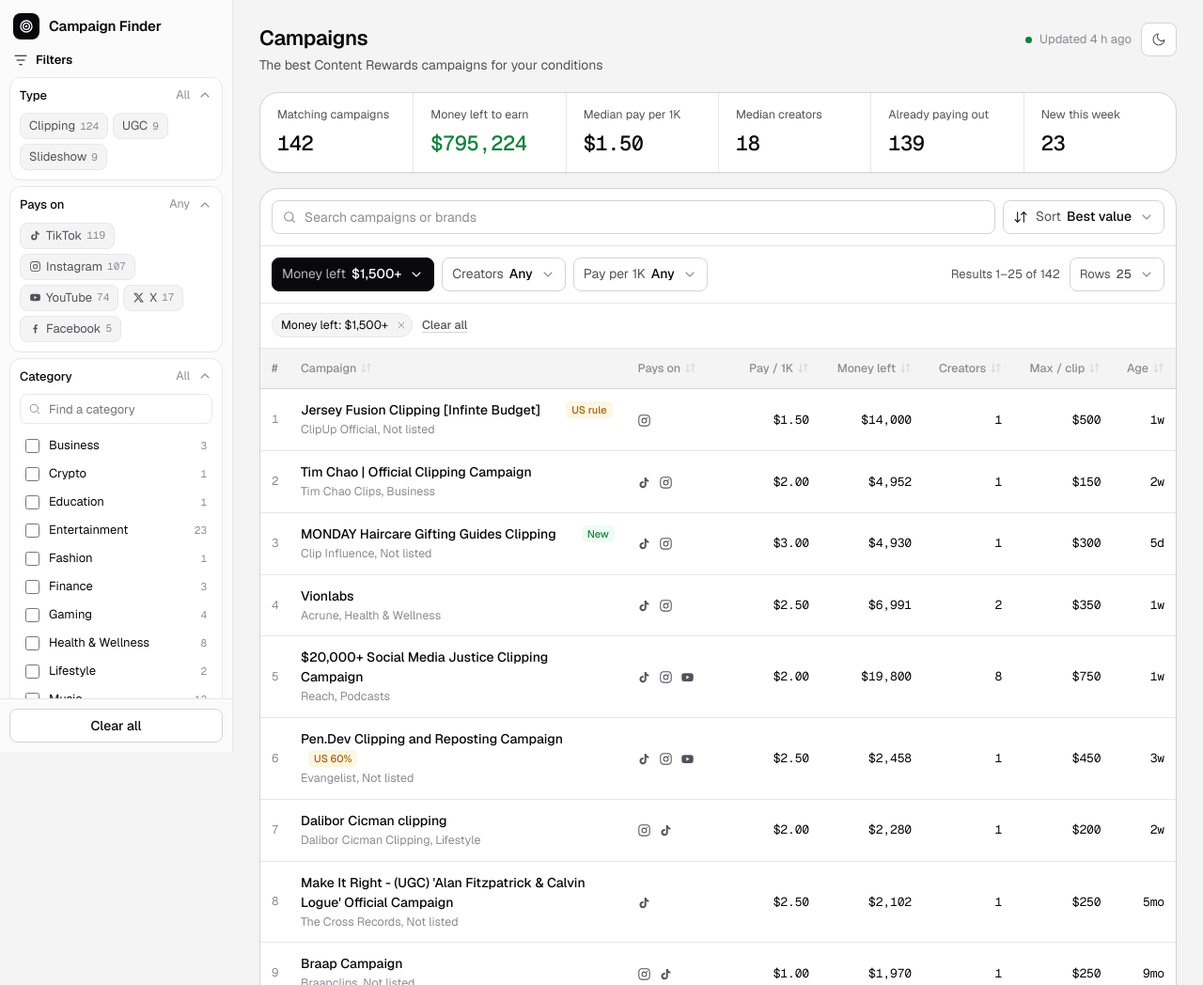
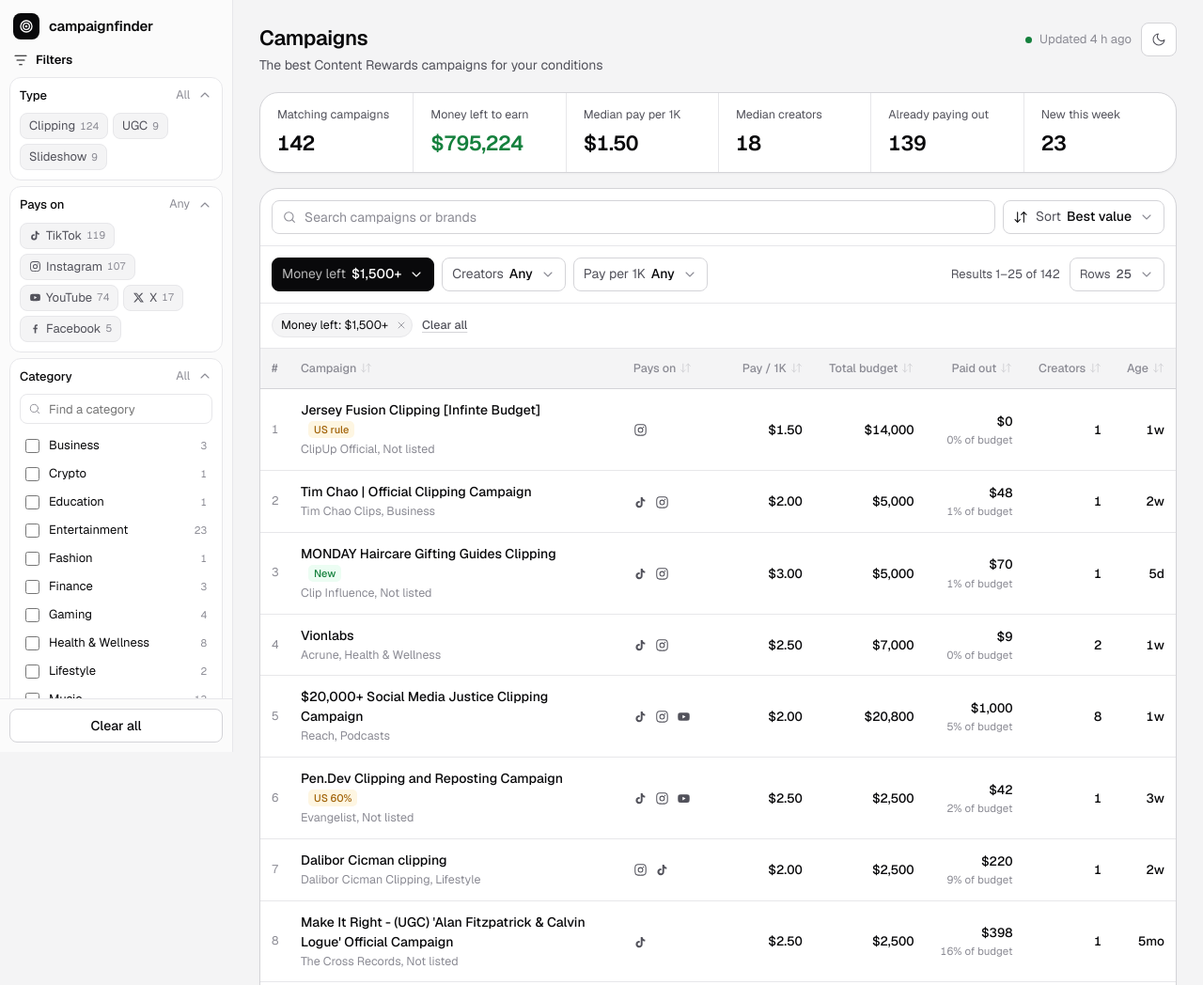
Before and after one commit to Usiju-Peter/campaign-finder, a website: page public/index.html in a window 1280 px wide. Shown: the top 1048 px of the page at 94% size. Drawn offline with nearby package versions, Linux system fonts and the light colour scheme.

Commit message:
campaignfinder: total budget and paid-out columns, readable Geist tabular numbers, favicon, app icons, manifest and share image
Co-Authored-By: Claude Opus 5.5 <noreply@anthropic.com>

```diff
--- a/public/index.html
+++ b/public/index.html
@@ -3,8 +3,21 @@
 <head>
 <meta charset="utf-8">
 <meta name="viewport" content="width=device-width, initial-scale=1, viewport-fit=cover">
-<title>Campaign Finder</title>
+<title>campaignfinder</title>
 <meta name="description" content="Find the best Content Rewards campaigns for your conditions. Refreshed every 4 hours.">
+<link rel="icon" href="favicon.svg" type="image/svg+xml">
+<link rel="icon" href="favicon-32.png" type="image/png" sizes="32x32">
+<link rel="apple-touch-icon" href="apple-touch-icon.png">
+<link rel="manifest" href="site.webmanifest">
+<meta name="apple-mobile-web-app-title" content="campaignfinder">
+<meta property="og:type" content="website">
+<meta property="og:site_name" content="campaignfinder">
+<meta property="og:title" content="campaignfinder">
+<meta property="og:description" content="The best Content Rewards campaigns for your conditions, refreshed every 4 hours.">
+<meta property="og:image" content="https://campaignfinder.vercel.app/og.png">
+<meta property="og:url" content="https://campaignfinder.vercel.app/">
+<meta name="twitter:card" content="summary_large_image">
+<meta name="twitter:image" content="https://campaignfinder.vercel.app/og.png">
 <script>
   (function () {
     var t = null; try { t = localStorage.getItem('cf-theme'); } catch (e) {}
@@ -14,7 +27,7 @@
 </script>
 <meta name="theme-color" content="#fafafa">
 <link rel="preconnect" href="https://fonts.googleapis.com"><link rel="preconnect" href="https://fonts.gstatic.com" crossorigin>
-<link rel="stylesheet" href="https://fonts.googleapis.com/css2?family=Geist:wght@400;500;600&family=Geist+Mono:wght@400;500&display=swap">
+<link rel="stylesheet" href="https://fonts.googleapis.com/css2?family=Geist:wght@400;500;600;700&display=swap">
 <style>
   :root {
     color-scheme: light;
@@ -26,7 +39,7 @@
     --shadow: 0 1px 2px rgba(9, 9, 11, .04);
     --shadow-pop: 0 12px 32px rgba(9, 9, 11, .12), 0 2px 6px rgba(9, 9, 11, .06);
     --font: 'Geist', ui-sans-serif, system-ui, -apple-system, 'Segoe UI', sans-serif;
-    --mono: 'Geist Mono', ui-monospace, 'SFMono-Regular', Menlo, monospace;
+    --mono: 'Geist', ui-sans-serif, system-ui, sans-serif; /* numbers: Geist with tabular figures */
     --r: 10px; --r-sm: 8px; --ease: cubic-bezier(.22, 1, .36, 1);
   }
   :root[data-theme="dark"] {
@@ -122,7 +135,7 @@
   .stat { padding: 14px 18px; min-width: 0; }
   .stat + .stat { border-left: 1px solid var(--line); }
   .stat span { display: block; color: var(--text-2); font-size: 12.5px; white-space: nowrap; overflow: hidden; text-overflow: ellipsis; }
-  .stat b { display: block; margin-top: 4px; font-family: var(--mono); font-size: 22px; font-weight: 500; letter-spacing: -.02em; white-space: nowrap; }
+  .stat b { display: block; margin-top: 4px; font-family: var(--font); font-size: 22px; font-weight: 600; letter-spacing: -.02em; white-space: nowrap; }
   .stat b.g { color: var(--money); }
 
   .toolbar { display: flex; align-items: center; gap: 8px; flex-wrap: wrap; padding: 12px; border-bottom: 1px solid var(--line); }
@@ -178,7 +191,10 @@
   tbody tr { transition: background-color 120ms var(--ease); }
   tbody tr:hover { background: var(--hover); }
   td.rank { width: 1%; color: var(--text-3); font-family: var(--mono); font-size: 12.5px; text-align: left; padding-right: 4px; }
-  td.n { font-family: var(--mono); font-variant-numeric: tabular-nums; font-size: 13px; letter-spacing: -.01em; }
+  td.n { font-family: var(--font); font-variant-numeric: tabular-nums; font-feature-settings: 'tnum' 1; font-size: 13.5px; font-weight: 500; letter-spacing: 0; }
+  td .sub { display: block; font-size: 11.5px; font-weight: 400; color: var(--text-3); margin-top: 1px; }
+  td .sub.m-only { display: none; }
+  .stat b, em, .pages button, .dd-opt em.n, td.rank { font-variant-numeric: tabular-nums; font-feature-settings: 'tnum' 1; }
   td.name { white-space: normal; min-width: 220px; max-width: 340px; text-align: left; }
   .cname { display: inline-flex; align-items: center; gap: 6px; font-weight: 500; text-decoration: none; color: var(--text); }
   .cname:hover { text-decoration: underline; text-underline-offset: 3px; text-decoration-color: var(--line-2); }
@@ -308,9 +324,10 @@
     td.name .m-plats { display: inline-flex; gap: 6px; margin-top: 4px; color: var(--text-3); }
     td.name .m-plats svg { width: 12px; height: 12px; fill: currentColor; }
     td.name .badge { margin-left: 4px; font-size: 10px; line-height: 16px; }
-    td.pays, th[data-k="platforms"], td.hide-m, th[data-k="max_payout"], th[data-k="age_days"] { display: none !important; }
+    td.pays, th[data-k="platforms"], td.hide-m, th[data-k="paid"], th[data-k="age_days"] { display: none !important; }
+    td .sub.m-only { display: block; }
     th[data-k="rate"], td[data-l="Pay / 1K"] { width: 58px; }
-    th[data-k="left"], td[data-l="Money left"] { width: 76px; }
+    th[data-k="budget"], td[data-l="Total budget"] { width: 84px; }
     th[data-k="creators"], td[data-l="Creators"] { width: 46px; }
     td.n { font-size: 12.5px; }
     td[data-l]::before { content: none !important; }
@@ -346,7 +363,7 @@
 <div class="app">
   <aside class="side" id="side" aria-label="Filters">
     <div class="side-head">
-      <span class="mark" aria-hidden="true"><svg class="ico"><use href="#i-target"/></svg></span><b>Campaign Finder</b>
+      <span class="mark" aria-hidden="true"><svg class="ico"><use href="#i-target"/></svg></span><b>campaignfinder</b>
       <button class="iconbtn side-close" id="side-close" type="button" aria-label="Close filters"><svg class="ico"><use href="#i-x"/></svg></button>
     </div>
     <div class="side-title"><span><svg class="ico"><use href="#i-filter"/></svg>Filters <em id="side-n"></em></span></div>
@@ -417,9 +434,9 @@
     maxCr: { label: 'Creators', opts: [null, 10, 25, 50, 100], fmt: (v) => `${v} or fewer`, test: (r, v) => r.creators <= v },
     minRate: { label: 'Pay per 1K', opts: [null, 1, 1.5, 2, 3], fmt: (v) => rateF.format(v) + '+', test: (r, v) => r.rate >= v && !r.per_post },
   };
-  const COLS = [['rank', '#', 'l'], ['campaign', 'Campaign', 'l'], ['platforms', 'Pays on', 'l'], ['rate', 'Pay / 1K'], ['left', 'Money left'],
-    ['creators', 'Creators'], ['max_payout', 'Max / clip'], ['age_days', 'Age']];
-  const SORTS = [['left_per_creator:desc', 'Best value'], ['left:desc', 'Most money left'], ['creators:asc', 'Fewest creators'], ['rate:desc', 'Highest pay per 1K'],
+  const COLS = [['rank', '#', 'l'], ['campaign', 'Campaign', 'l'], ['platforms', 'Pays on', 'l'], ['rate', 'Pay / 1K'], ['budget', 'Total budget'],
+    ['paid', 'Paid out'], ['creators', 'Creators'], ['age_days', 'Age']];
+  const SORTS = [['left_per_creator:desc', 'Best value'], ['left:desc', 'Most money left'], ['budget:desc', 'Biggest budget'], ['paid:desc', 'Paid out most'], ['creators:asc', 'Fewest creators'], ['rate:desc', 'Highest pay per 1K'],
     ['max_payout:desc', 'Highest max per clip'], ['age_days:asc', 'Newest'], ['spent_per_day:desc', 'Paying out fastest']];
   const DEF = { q: '', types: [], plats: [], cats: [], minLeft: 1500, maxCr: null, minRate: null, sort: [['left_per_creator', 'desc']], page: 1, size: 25,
     hideZero: true, hideGamb: true, hideNonEn: true, hideFace: true, paying: false, isNew: false, podcast: false, cpm: false };
@@ -637,9 +654,10 @@
       const n = (k, text, label, extra) => el('td', { class: ['n', k === key ? 'hl' : '', extra || ''].join(' ').trim(), 'data-l': label, text });
       tb.append(el('tr', {}, el('td', { class: 'rank', text: String(start + i + 1) }), name,
         el('td', { class: 'l pays', 'data-l': 'Pays on' }, r.platforms ? pl : el('span', { class: 'muted', text: '—' })),
-        n('rate', r.per_post ? 'Per post' : rateF.format(r.rate), 'Pay / 1K'), n('left', money.format(r.left), 'Money left'),
-        n('creators', intF.format(r.creators), 'Creators'),
-        n('max_payout', r.max_payout != null ? money.format(r.max_payout) : '—', 'Max / clip', 'hide-m'), n('age_days', ageText(r), 'Age', 'hide-m')));
+        n('rate', r.per_post ? 'Per post' : rateF.format(r.rate), 'Pay / 1K'),
+        (() => { const c = n('budget', money.format(r.budget), 'Total budget'); c.append(el('span', { class: 'sub m-only', text: `${money.format(r.paid)} paid` })); return c; })(),
+        (() => { const c = n('paid', money.format(r.paid), 'Paid out', 'hide-m'); const pct = r.budget ? Math.round(100 * r.paid / r.budget) : 0; c.append(el('span', { class: 'sub', text: `${pct}% of budget` })); return c; })(),
+        n('creators', intF.format(r.creators), 'Creators'), n('age_days', ageText(r), 'Age', 'hide-m')));
     });
     $('range').textContent = list.length ? `Results ${intF.format(start + 1)}–${intF.format(start + view.length)} of ${intF.format(list.length)}` : 'No results';
     $('pg-note').textContent = pages > 1 ? `Page ${S.page} of ${pages}` : '';
```
Also changed, not shown: public/apple-touch-icon.png (added), public/favicon-32.png (added), public/favicon.svg (added), public/icon-192.png (added), public/icon-512-maskable.png (added), public/icon-512.png (added), public/og.png (added), public/site.webmanifest (added).
